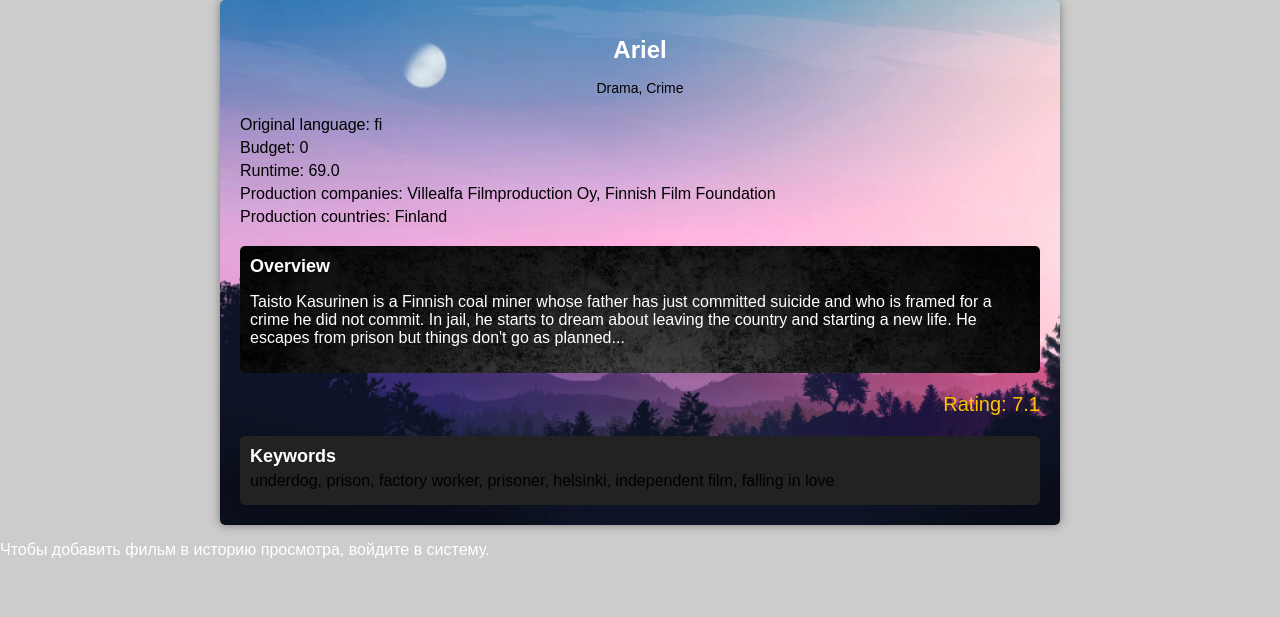
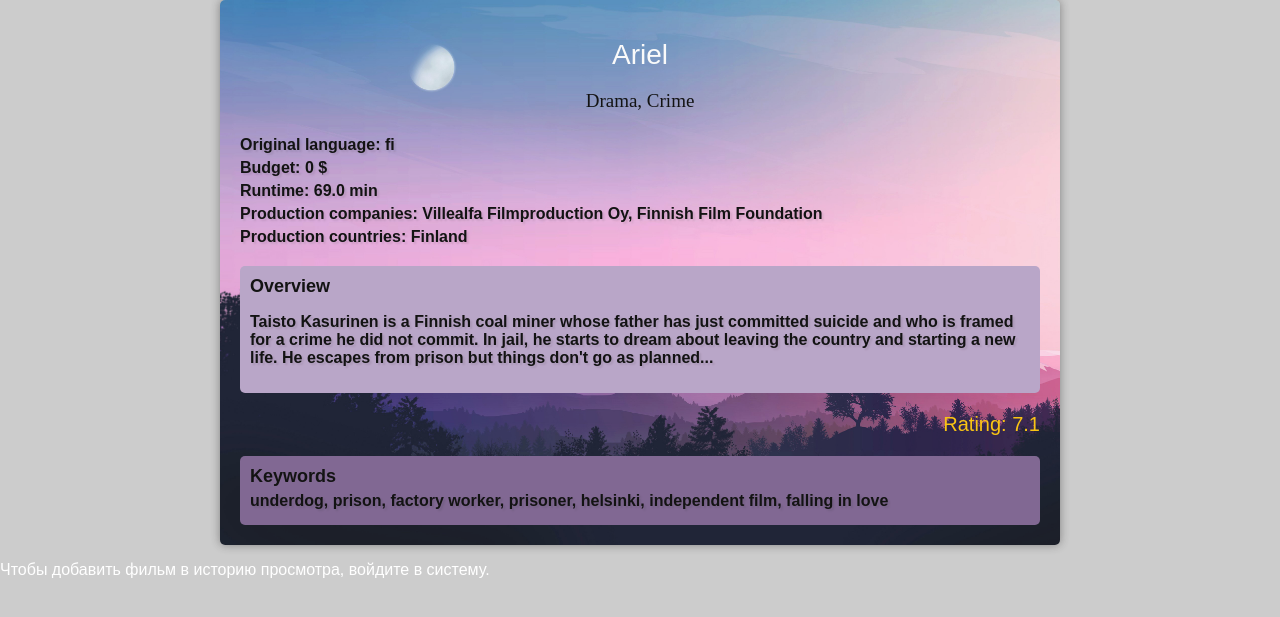
Before and after one commit to F1linnn/courseWork, a Django app: page /movie/1/ in a window 1280 px wide. Shown: the top 617 px of the page. Run offline with Django 4.2, Linux system fonts and the light colour scheme; data comes from the database, SQL or seed files in the repository.

Commit message:
final version of the movie page decoration

```diff
--- a/movie_recommendation/movies/static/css/movie_detail.css
+++ b/movie_recommendation/movies/static/css/movie_detail.css
@@ -13,22 +13,25 @@ body {
     padding: 20px;
     background: url("../img/background.jpg") no-repeat;
     background-size: cover;
+    opacity: 0.9;
     border-radius: 5px;
     box-shadow: 0 0 10px rgba(41, 40, 40, 0.5);
 }
 
 .movie-header {
     text-align: center;
-    margin-bottom: 20px;
+    margin-bottom: 24px;
 }
 
 .movie-title {
-    font-size: 24px;
+    font-size: 28px;
+    font-weight: 300;
 }
 
 .movie-genres {
-    font-size: 14px;
+    font-size: 19px;
     color: #000000;
+    font-family: "Times New Roman", serif;
 }
 
 .movie-details {
@@ -38,12 +41,15 @@ body {
 .movie-info {
     font-size: 16px;
     color: #000000;
+    text-shadow: 2px 2px 2px rgba(0, 0, 0, 0.1);
+    font-weight: 600;
     margin: 5px 0;
 }
 
 .movie-description {
-    background: url("../img/background_overview.jpg") no-repeat;
-    background-size: cover;
+    /* background: url("../img/background_overview.jpg") no-repeat;
+    background-size: cover; */
+    background-color: #b8a2c8;
     padding: 10px;
     border-radius: 5px;
 }
@@ -51,11 +57,15 @@ body {
 .movie-description h2 {
     font-size: 18px;
     margin: 0;
-    color: #fff;
+    color: #000000;
+
 }
 
 .overview {
     font-size: 16px;
+    color: #000000;
+    font-weight: 600;
+    text-shadow: 2px 2px 2px rgba(0, 0, 0, 0.1);
 }
 
 .movie-footer {
@@ -69,7 +79,7 @@ body {
 
 .movie-keywords {
     margin-top: 20px;
-    background-color: #222;
+    background-color: #795e8d;
     padding: 10px;
     border-radius: 5px;
 }
@@ -77,7 +87,7 @@ body {
 .movie-keywords h2 {
     font-size: 18px;
     margin: 0;
-    color: #fff;
+    color: #000000;
 }
 
 .keywords-list {
--- a/movie_recommendation/movies/templates/movies/movie_detail.html
+++ b/movie_recommendation/movies/templates/movies/movie_detail.html
@@ -14,8 +14,8 @@
         </div>
     <div class="movie-details">
         <p class="movie-info"> Original language: {{ movie.original_language }} </p>
-        <p class="movie-info"> Budget: {{ movie.budget }} </p>
-        <p class="movie-info"> Runtime: {{ movie.runtime }} </p>
+        <p class="movie-info"> Budget: {{ movie.budget }} $</p>
+        <p class="movie-info"> Runtime: {{ movie.runtime }} min</p>
         <p class="movie-info"> Production companies: {{ movie.production_companies }} </p>
         <p class="movie-info"> Production countries: {{ movie.production_countries }} </p>
     </div>
@@ -33,7 +33,7 @@
         </p>
     </div>
     </div>
-    <!-- Другая информация о фильме -->
+
 
 {% if user.is_authenticated %}
         <form method="post" action="{% url 'add_to_history' movie.id %}">
```
